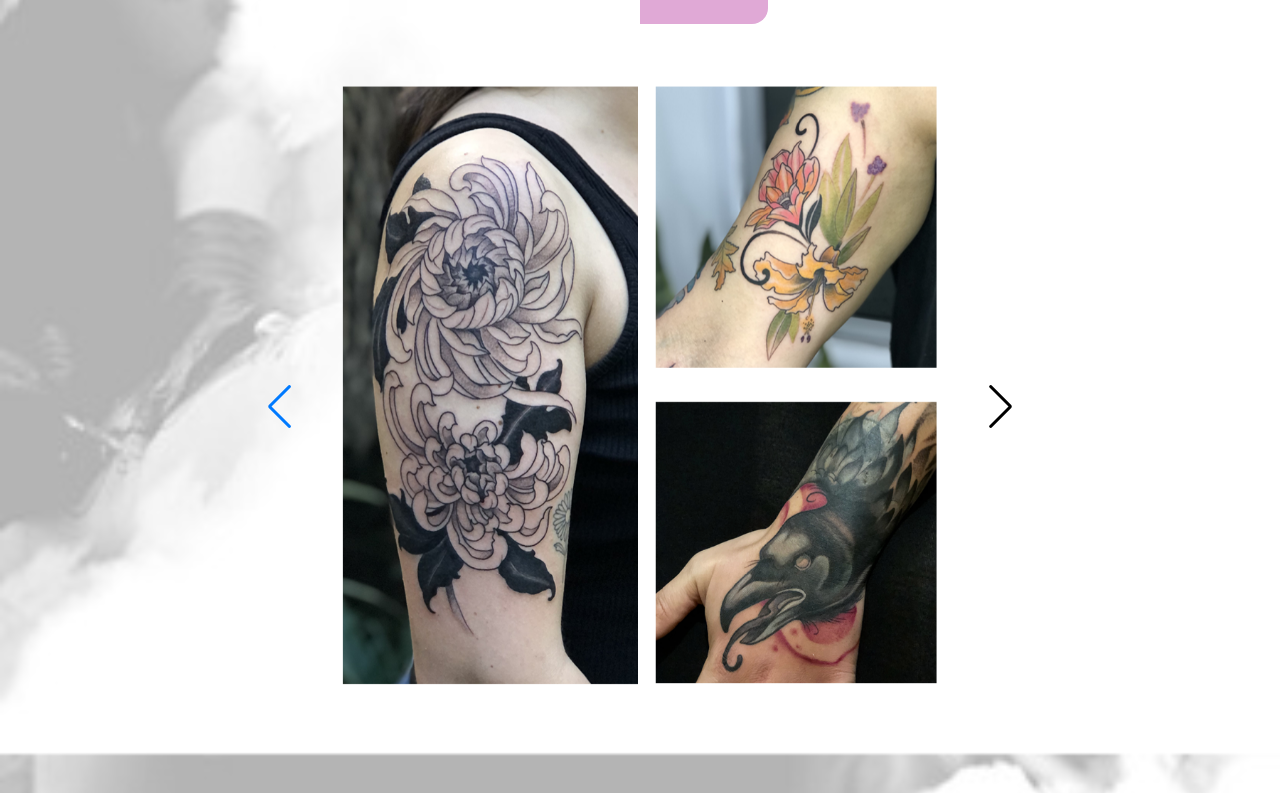
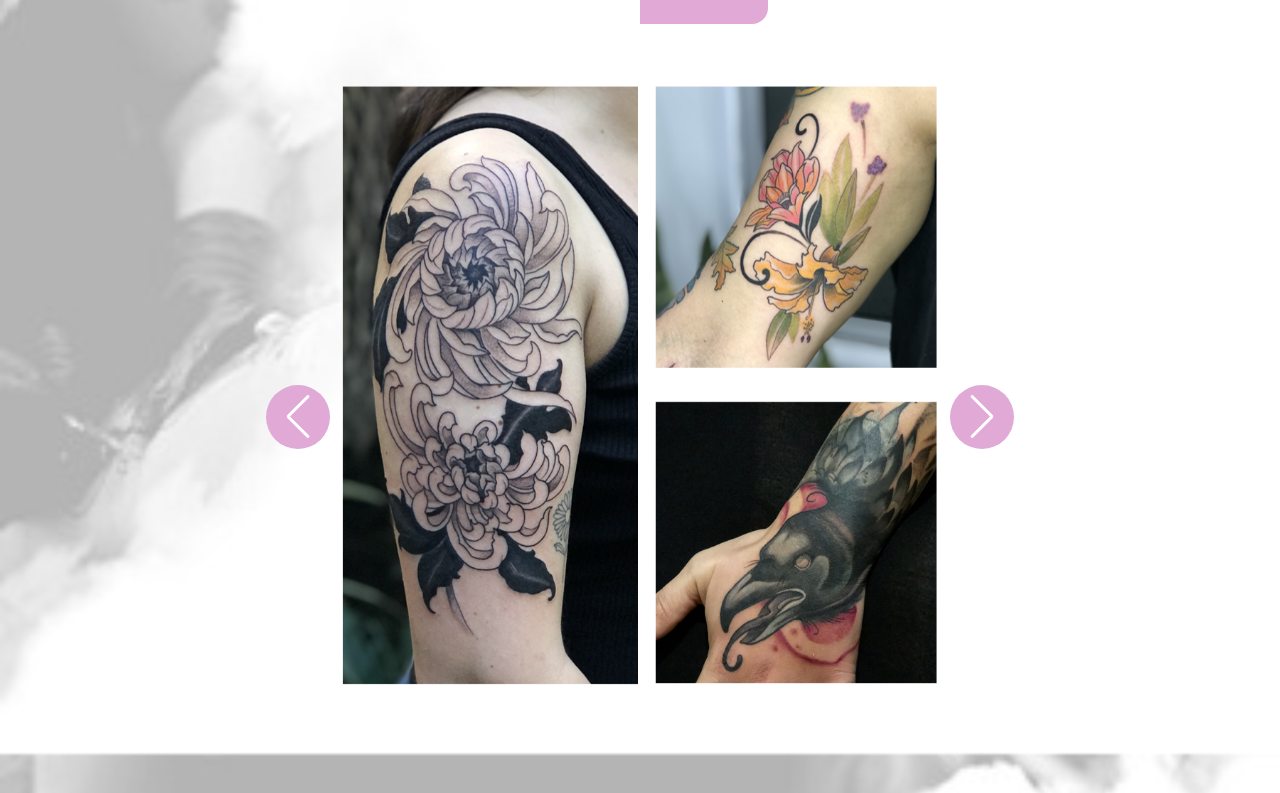
Before and after one commit to JulianBeta/laumoth_webpage, a React (Vite) app: page / in a window 1280 px wide. Shown: the part 3155-3948 px from the top of the page. Built offline with nearby package versions, Linux system fonts and the light colour scheme.

Commit message:
Buttons for images gallery

```diff
--- a/src/styles/SeccionTercera.css
+++ b/src/styles/SeccionTercera.css
@@ -15,19 +15,48 @@
     height: 200px; */
   }
 
-  .swiper-slide:hover {
-    border: solid black 2px;
-
-  }
-
   .swiper-slide img {
     display: block;
     width: 100%;
   }
 
   .swiper-button-next {
-    color:black;
-  }
+    --button-size: clamp(12px, 8vw, 64px); /* Button size scales between 30px and 76px */
+    --icon-size: clamp(8px, 4vw, 12px); /* Icon size scales between 16px and 24px */
+
+    width: var(--button-size); /* Dynamic width */
+    height: var(--button-size); /* Dynamic height */
+    background-color: #E0A9D6; /* Circle color */
+    border-radius: 50%; /* Makes it a circle */
+    display: flex;
+    align-items: center;
+    justify-content: center;
+    color: white; /* Ensures the icon is white */
+    transition: all 0.3s ease; /* Smooth transition for resizing */
+}
+
+.swiper-button-next ion-icon {
+    font-size: var(--icon-size); /* Dynamic icon size */
+}
+
+.swiper-button-prev {
+  --button-size: clamp(12px, 8vw, 64px); /* Button size scales between 30px and 76px */
+  --icon-size: clamp(8px, 4vw, 12px); /* Icon size scales between 16px and 24px */
+
+  width: var(--button-size); /* Dynamic width */
+  height: var(--button-size); /* Dynamic height */
+  background-color: #E0A9D6; /* Circle color */
+  border-radius: 50%; /* Makes it a circle */
+  display: flex;
+  align-items: center;
+  justify-content: center;
+  color: white; /* Ensures the icon is white */
+  transition: all 0.3s ease; /* Smooth transition for resizing */
+}
+
+.swiper-button-prev ion-icon {
+  font-size: var(--icon-size); /* Dynamic icon size */
+}
 
   .swiper-slide-next {
     opacity: 0;
@@ -58,4 +87,13 @@
     /* width: 200px;
     height: 200px; */
   }
+
+  .swiper-button-next {
+    width: 30px;
+    height: 30px;
+  }
+
+  .swiper-button-next ion-icon {
+      font-size: 12px; /* Adjust icon size for smaller devices */
+  }
 }
```
